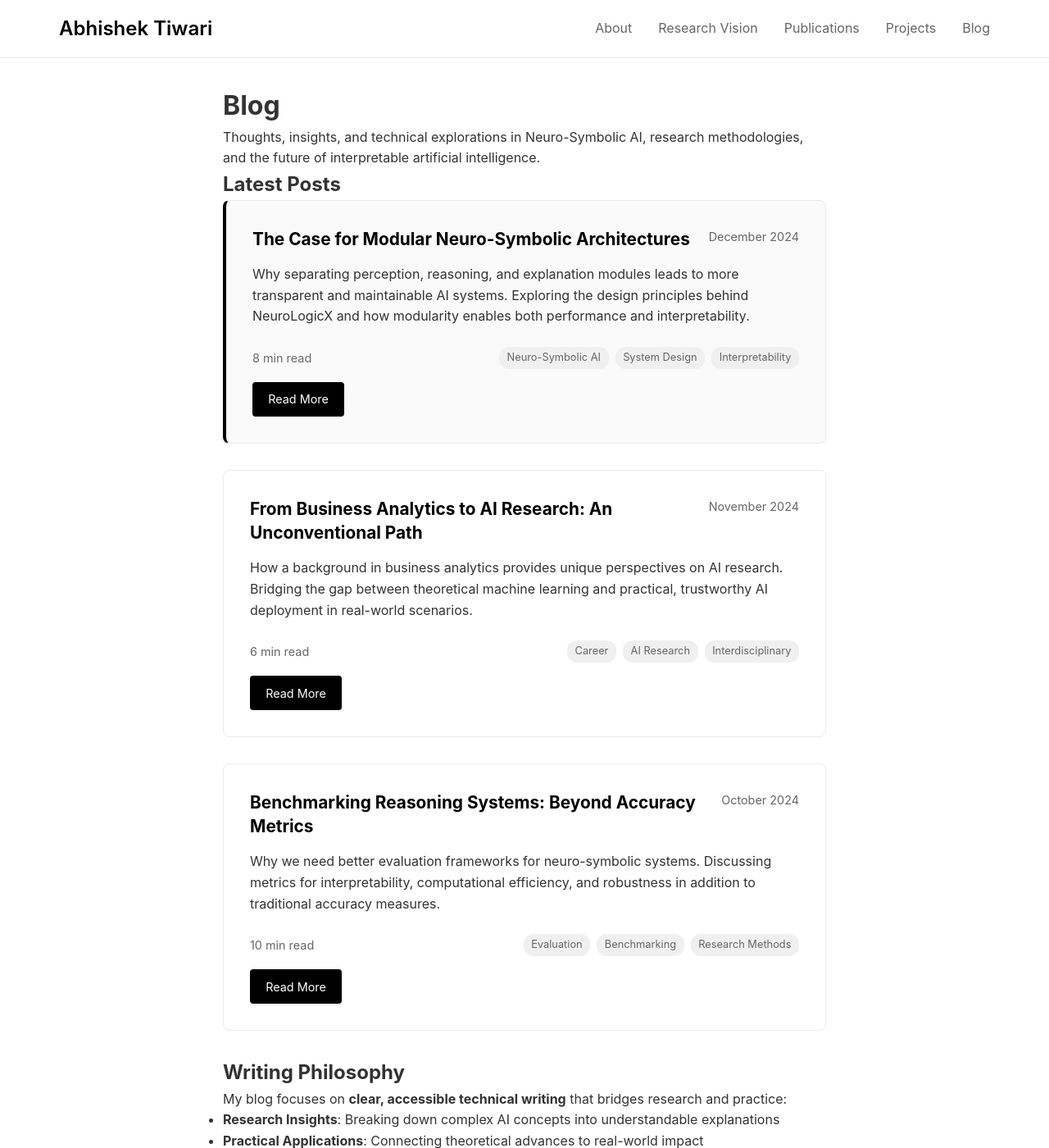
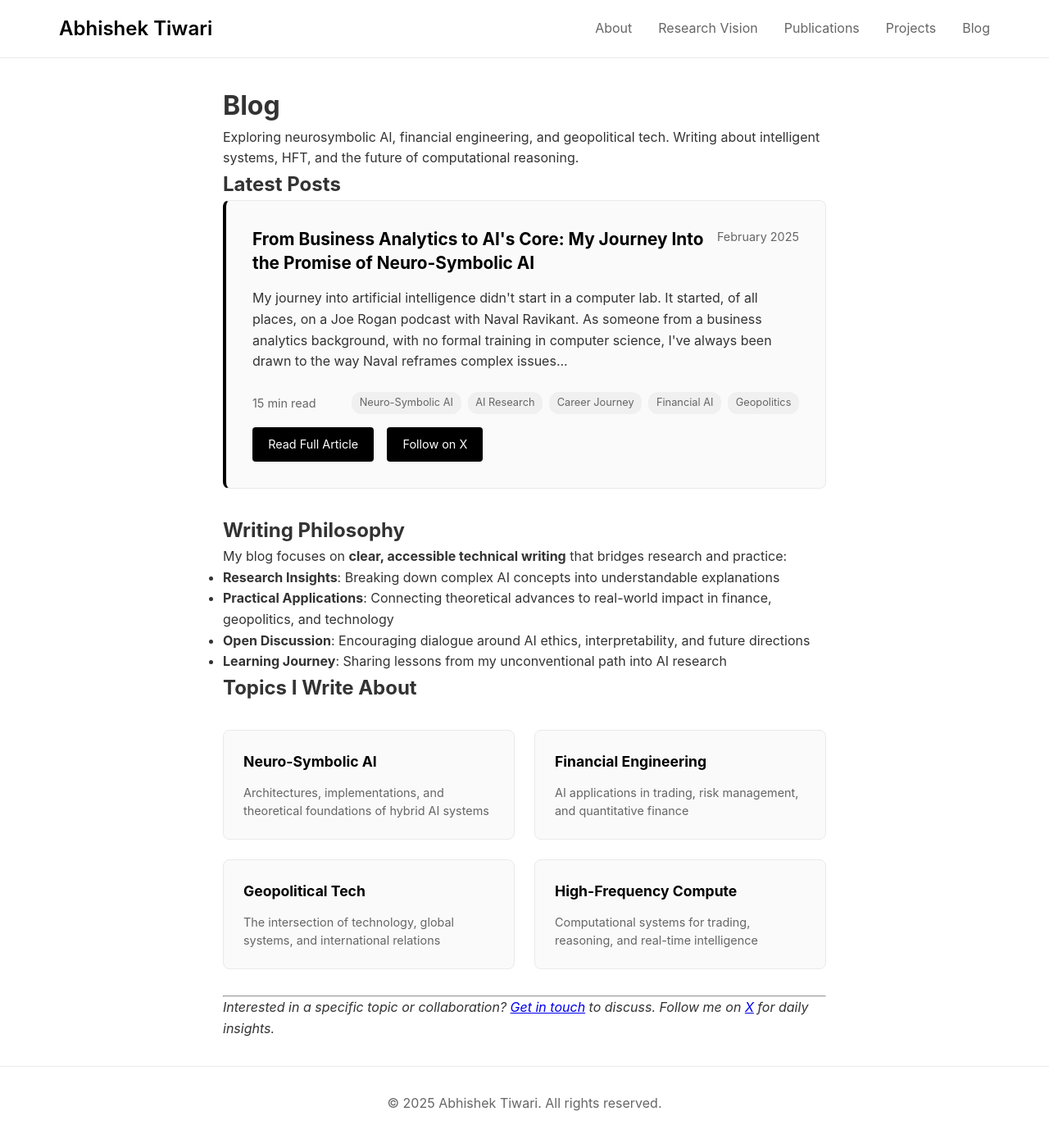
Before and after one commit to Abhishek282001Tiwari/Personal_Website, a Jekyll site: the page built from blog.md, in a window 1280 px wide and 1400 px high. Shown: the whole window at 82% size. Built offline with Jekyll 4.4.1, drawn with Linux system fonts in a browser that asks for light colours; some of the changed text lies outside the part shown.

Commit message:
Update blog page with real article and X profile link

```diff
--- a/blog.md
+++ b/blog.md
@@ -6,70 +6,31 @@ permalink: /blog/
 
 # Blog
 
-Thoughts, insights, and technical explorations in Neuro-Symbolic AI, research methodologies, and the future of interpretable artificial intelligence.
+Exploring neurosymbolic AI, financial engineering, and geopolitical tech. Writing about intelligent systems, HFT, and the future of computational reasoning.
 
 ## Latest Posts
 
 <div class="blog-post featured">
     <div class="post-header">
-        <h3>The Case for Modular Neuro-Symbolic Architectures</h3>
-        <span class="post-date">December 2024</span>
+        <h3>From Business Analytics to AI's Core: My Journey Into the Promise of Neuro-Symbolic AI</h3>
+        <span class="post-date">February 2025</span>
     </div>
     <p class="post-excerpt">
-        Why separating perception, reasoning, and explanation modules leads to more transparent and maintainable AI systems. Exploring the design principles behind NeuroLogicX and how modularity enables both performance and interpretability.
+        My journey into artificial intelligence didn't start in a computer lab. It started, of all places, on a Joe Rogan podcast with Naval Ravikant. As someone from a business analytics background, with no formal training in computer science, I've always been drawn to the way Naval reframes complex issues...
     </p>
     <div class="post-meta">
-        <span class="read-time">8 min read</span>
+        <span class="read-time">15 min read</span>
         <div class="post-tags">
             <span class="post-tag">Neuro-Symbolic AI</span>
-            <span class="post-tag">System Design</span>
-            <span class="post-tag">Interpretability</span>
+            <span class="post-tag">AI Research</span>
+            <span class="post-tag">Career Journey</span>
+            <span class="post-tag">Financial AI</span>
+            <span class="post-tag">Geopolitics</span>
         </div>
     </div>
     <div class="post-links">
-        <a href="/blog/modular-neurosymbolic-architectures" class="post-link">Read More</a>
-    </div>
-</div>
-
-<div class="blog-post">
-    <div class="post-header">
-        <h3>From Business Analytics to AI Research: An Unconventional Path</h3>
-        <span class="post-date">November 2024</span>
-    </div>
-    <p class="post-excerpt">
-        How a background in business analytics provides unique perspectives on AI research. Bridging the gap between theoretical machine learning and practical, trustworthy AI deployment in real-world scenarios.
-    </p>
-    <div class="post-meta">
-        <span class="read-time">6 min read</span>
-        <div class="post-tags">
-            <span class="post-tag">Career</span>
-            <span class="post-tag">AI Research</span>
-            <span class="post-tag">Interdisciplinary</span>
-        </div>
-    </div>
-    <div class="post-links">
-        <a href="/blog/business-analytics-to-ai-research" class="post-link">Read More</a>
-    </div>
-</div>
-
-<div class="blog-post">
-    <div class="post-header">
-        <h3>Benchmarking Reasoning Systems: Beyond Accuracy Metrics</h3>
-        <span class="post-date">October 2024</span>
-    </div>
-    <p class="post-excerpt">
-        Why we need better evaluation frameworks for neuro-symbolic systems. Discussing metrics for interpretability, computational efficiency, and robustness in addition to traditional accuracy measures.
-    </p>
-    <div class="post-meta">
-        <span class="read-time">10 min read</span>
-        <div class="post-tags">
-            <span class="post-tag">Evaluation</span>
-            <span class="post-tag">Benchmarking</span>
-            <span class="post-tag">Research Methods</span>
-        </div>
-    </div>
-    <div class="post-links">
-        <a href="/blog/benchmarking-reasoning-systems" class="post-link">Read More</a>
+        <a href="/blog/business-analytics-to-ai-core" class="post-link">Read Full Article</a>
+        <a href="https://x.com/AbhishekQuant_" target="_blank" class="post-link">Follow on X</a>
     </div>
 </div>
 
@@ -78,9 +39,9 @@ Thoughts, insights, and technical explorations in Neuro-Symbolic AI, research me
 My blog focuses on **clear, accessible technical writing** that bridges research and practice:
 
 - **Research Insights**: Breaking down complex AI concepts into understandable explanations
-- **Practical Applications**: Connecting theoretical advances to real-world impact
+- **Practical Applications**: Connecting theoretical advances to real-world impact in finance, geopolitics, and technology
 - **Open Discussion**: Encouraging dialogue around AI ethics, interpretability, and future directions
-- **Learning Journey**: Sharing lessons from my research and academic path
+- **Learning Journey**: Sharing lessons from my unconventional path into AI research
 
 ## Topics I Write About
 
@@ -90,22 +51,22 @@ My blog focuses on **clear, accessible technical writing** that bridges research
         <p>Architectures, implementations, and theoretical foundations of hybrid AI systems</p>
     </div>
     <div class="topic-card">
-        <h4>Research Methods</h4>
-        <p>Approaches to experimental design, evaluation, and reproducible AI research</p>
+        <h4>Financial Engineering</h4>
+        <p>AI applications in trading, risk management, and quantitative finance</p>
     </div>
     <div class="topic-card">
-        <h4>AI Interpretability</h4>
-        <p>Techniques and frameworks for making AI systems transparent and trustworthy</p>
+        <h4>Geopolitical Tech</h4>
+        <p>The intersection of technology, global systems, and international relations</p>
     </div>
     <div class="topic-card">
-        <h4>Academic Journey</h4>
-        <p>Insights from transitioning to AI research and pursuing PhD opportunities</p>
+        <h4>High-Frequency Compute</h4>
+        <p>Computational systems for trading, reasoning, and real-time intelligence</p>
     </div>
 </div>
 
 ---
 
-*Interested in a specific topic or collaboration? <a href="mailto:abhishekt282001@gmail.com">Get in touch</a> to discuss.*
+*Interested in a specific topic or collaboration? <a href="mailto:abhishekt282001@gmail.com">Get in touch</a> to discuss. Follow me on <a href="https://x.com/AbhishekQuant_" target="_blank">X</a> for daily insights.*
 
 <style>
 .blog-post {
```
